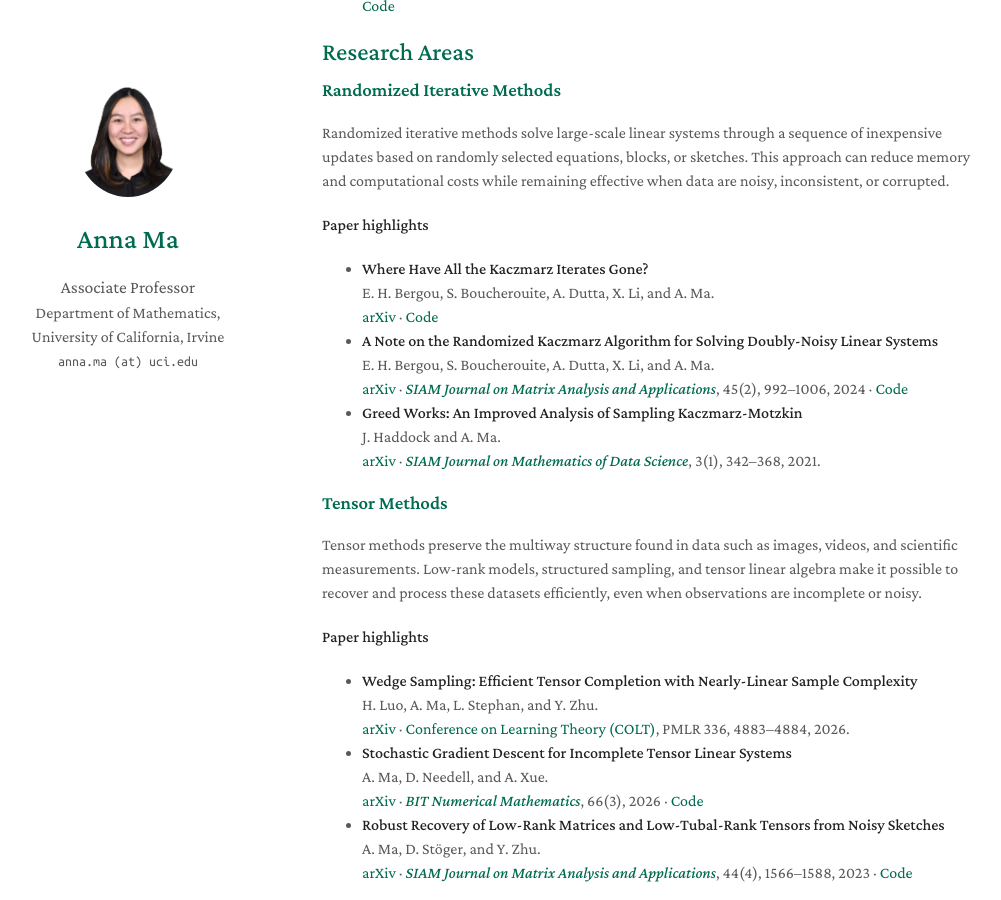
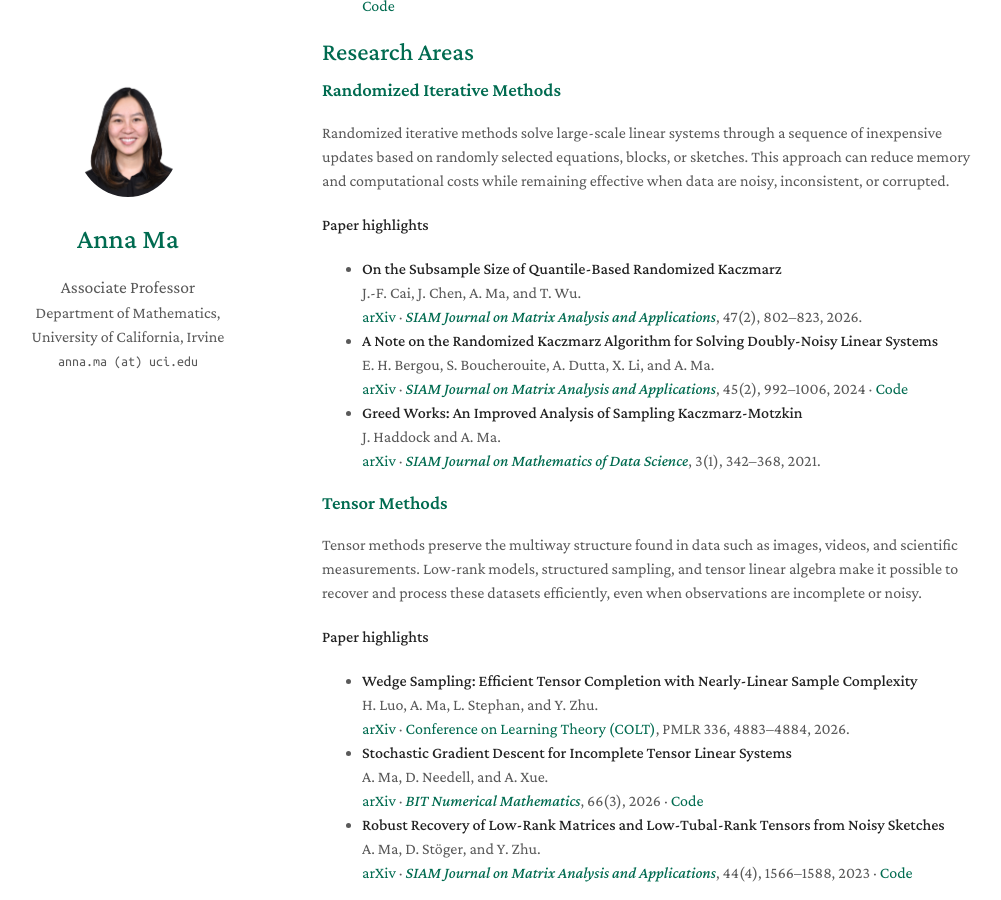
Before and after one commit to anna-math/anna-math.github.io, a Jekyll site: the page built from research.md, in a window 1280 px wide and 900 px high, scrolled down 574 px. Shown: the whole window, without its empty margins (148-1149 px from the left). Built offline with Jekyll 4.4.1, drawn with Linux system fonts in a browser that asks for light colours; a style sheet for code colours, icons or effects is not loaded.

Commit message:
Update research.md

```diff
--- a/research.md
+++ b/research.md
@@ -27,9 +27,9 @@ Randomized iterative methods solve large-scale linear systems through a sequence
 
 **Paper highlights**
 
-- **Where Have All the Kaczmarz Iterates Gone?**
-  E. H. Bergou, S. Boucherouite, A. Dutta, X. Li, and A. Ma.
-  [arXiv](https://arxiv.org/abs/2510.08563) · [Code](https://github.com/SoumiaBouch/Where-Have-All-the-Kaczmarz-Iterates-Gone)
+- **On the Subsample Size of Quantile-Based Randomized Kaczmarz**
+  J.-F. Cai, J. Chen, A. Ma, and T. Wu.
+  [arXiv](https://arxiv.org/abs/2507.15185) · [*SIAM Journal on Matrix Analysis and Applications*](https://epubs.siam.org/doi/full/10.1137/25M1785678), 47(2), 802–823, 2026.
 - **A Note on the Randomized Kaczmarz Algorithm for Solving Doubly-Noisy Linear Systems**
   E. H. Bergou, S. Boucherouite, A. Dutta, X. Li, and A. Ma.
   [arXiv](https://arxiv.org/abs/2308.16904) · [*SIAM Journal on Matrix Analysis and Applications*](https://doi.org/10.1137/23M155712X), 45(2), 992–1006, 2024 · [Code](https://github.com/SoumiaBouch/doubly_Noisy_Randomized_Kaczmarz)
```
